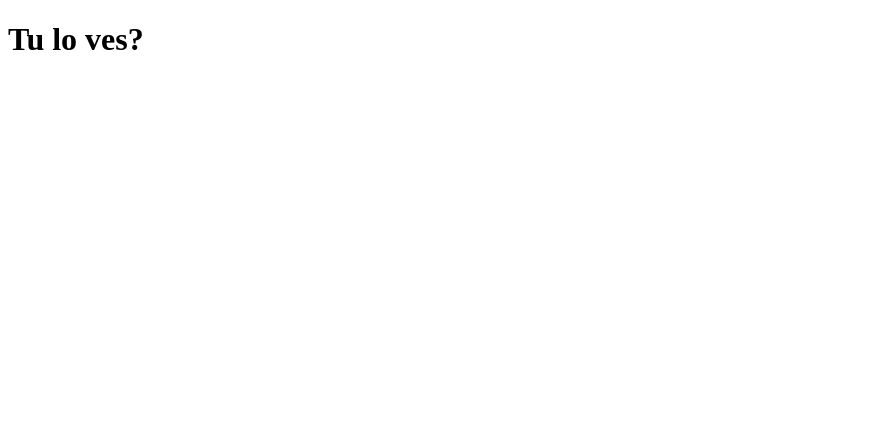
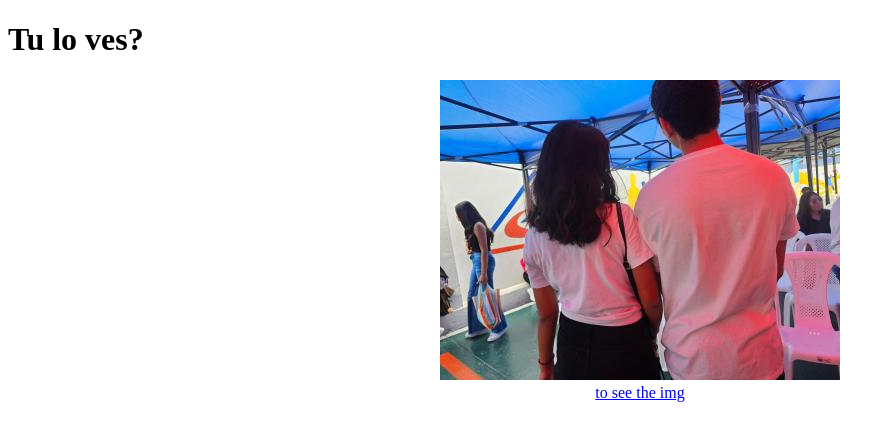
Before and after one commit to 0Kazu/0kazu.github.io, a plain HTML site: page index.html in a window 1280 px wide. Shown: the whole page, without its empty margins (0-895 px from the left). Drawn offline with Linux system fonts and the light colour scheme.

Commit message:
bigChange

```diff
--- a/index.html
+++ b/index.html
@@ -2,9 +2,16 @@
 <html>
   <head>
     <title>JSJSJSJS</title>
+    <link rel="stylesheet" href="./style.css">
   </head>
   <body>
     <h1>Tu lo ves?</h1>
+
+    <div class="whatCanBe">
+        <img class="toCry" src="./IMG/iAmGointToCry.jpg" alt="i am goint to cry image" title="mini-hover">
+        <br>
+        <a target="_blank" href="./IMG/iAmGointToCry.jpg">to see the img</a>
+    </div>
+
   </body>
-
 </html>
--- /dev/null
+++ b/style.css
@@ -0,0 +1,11 @@
+html {
+    height: 100%;
+}
+
+.whatCanBe {
+    /*margin: auto;
+    width: 50%;*/
+
+    text-align:center;
+
+}
```
Also changed, not shown: IMG/awCow.jpg (added), IMG/bobito.jpg (added), IMG/iAmGointToCry.jpg (added), IMG/lkingD.jpg (added), IMG/manitosCow.jpg (added), IMG/manitoscowCo.jpg (added), IMG/rblxFac.jpg (added), IMG/risa.jpg (added), awCow.jpg (added), bobito.jpg (added), iAmGointToCry.jpg (added), lkingD.jpg (added), manitosCow.jpg (added), manitoscowCo.jpg (added), 2 more files.
